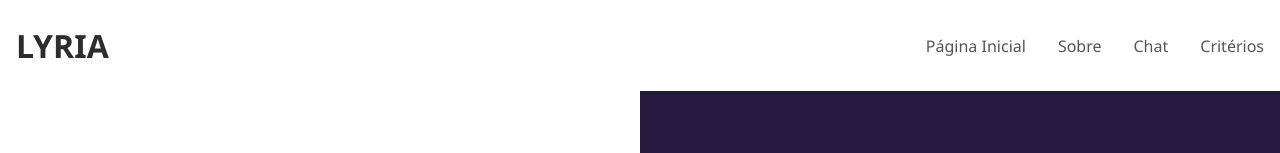
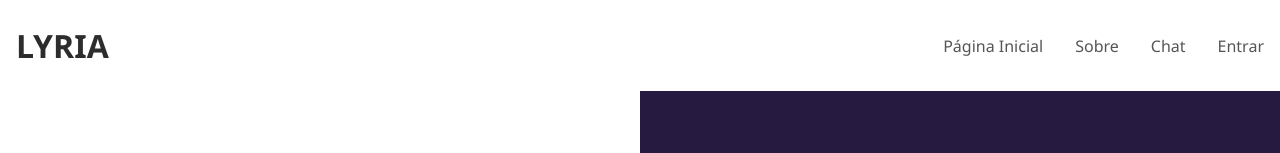
Before and after one commit to SENAISP-Unid601-Projetos/LyrIA, a React (Vite) app in the folder lyria-web/: page / in a window 1280 px wide. Shown: the top 153 px of the page. Built offline with nearby package versions, Linux system fonts and the light colour scheme.

Commit message:
Remodulado Header e Página Inicial

```diff
--- a/lyria-web/src/components/Header/index.jsx
+++ b/lyria-web/src/components/Header/index.jsx
@@ -38,7 +38,7 @@
           </a>
 
           <Link to="/chat">Chat</Link>
-          <Link to="/criteria">Critérios</Link>
+          <Link to="/RegistrationAndLogin">Entrar</Link>
         </nav>
       </div>
     </header>
```
